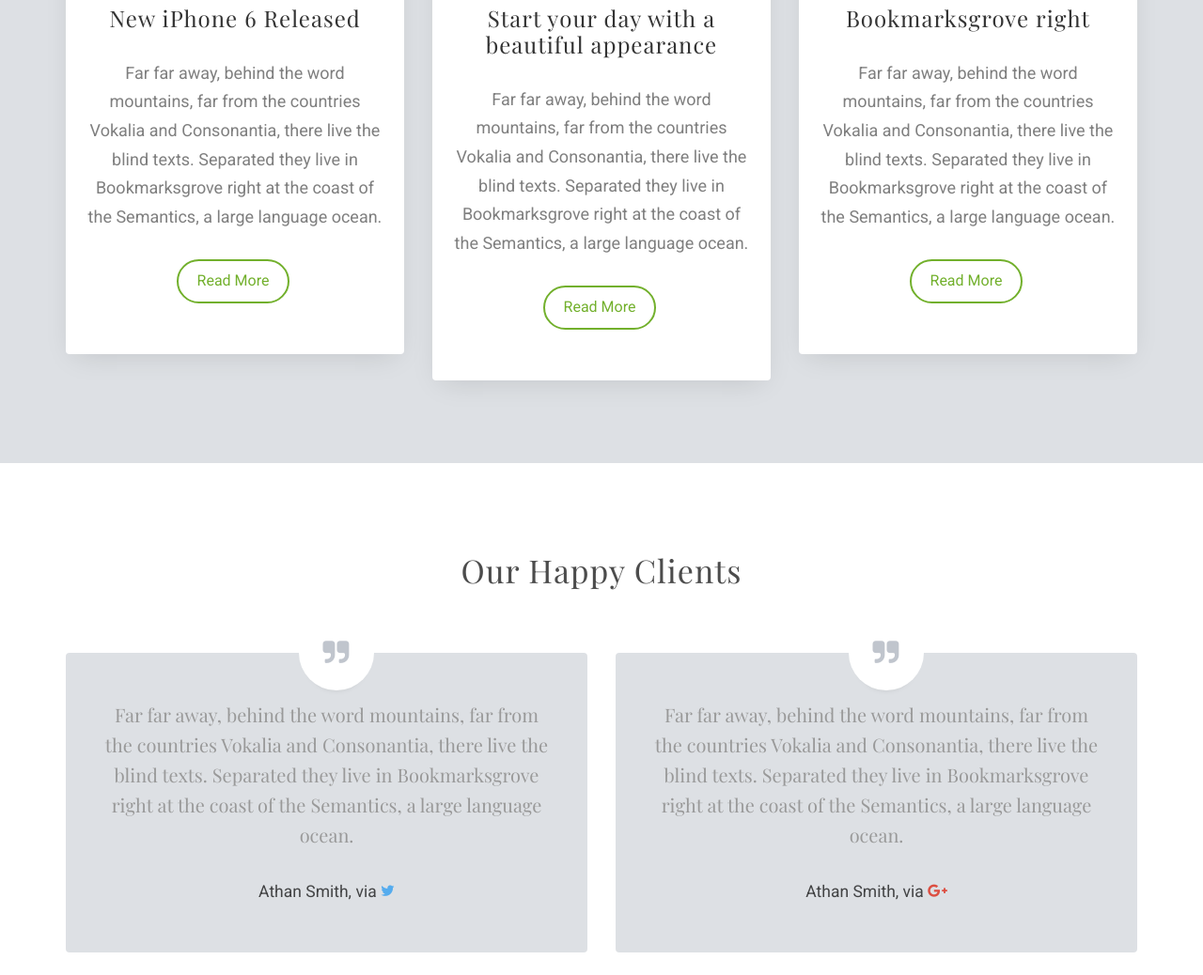
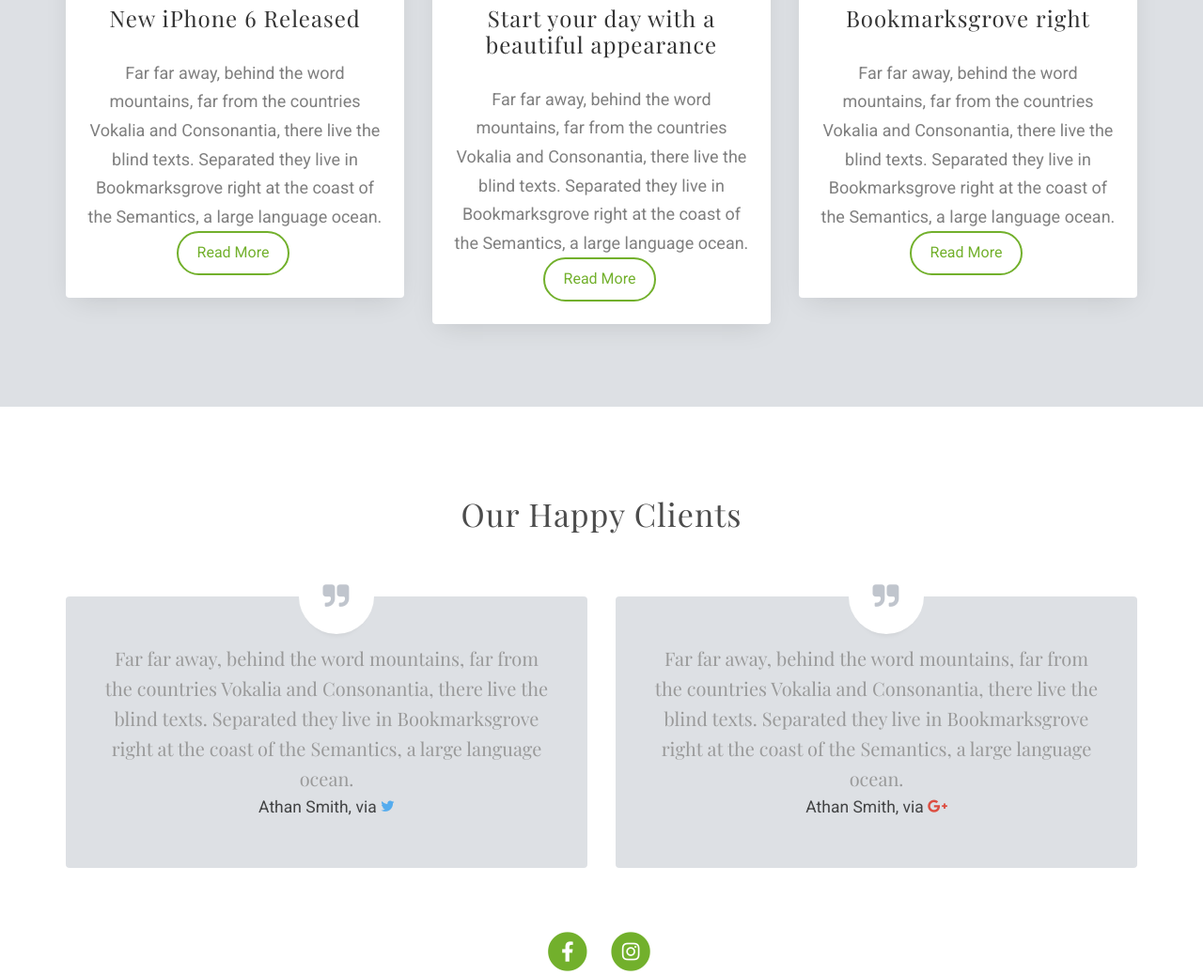
Before and after one commit to kasiakor/good4you-new, a plain HTML site: page index.html in a window 1280 px wide. Shown: the part 1932-2970 px from the top of the page at 94% size. Drawn offline with nearby package versions, Linux system fonts and the light colour scheme; files whose address does not match are found by name.

Commit message:
Fix padding for the about page

```diff
--- a/css/style.css
+++ b/css/style.css
@@ -37,7 +37,8 @@ a:hover, a:active, a:focus {
 }
 
 p {
-  margin-bottom: 30px;
+  margin: 0;
+  padding: 0;
   font-size: 18px;
   font-weight: 400;
 }
```
